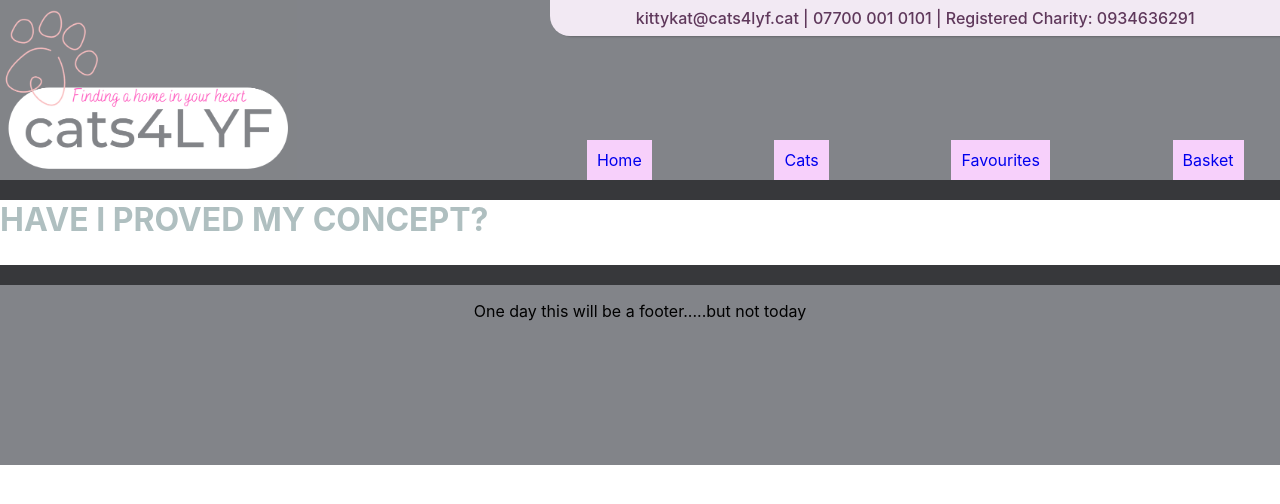
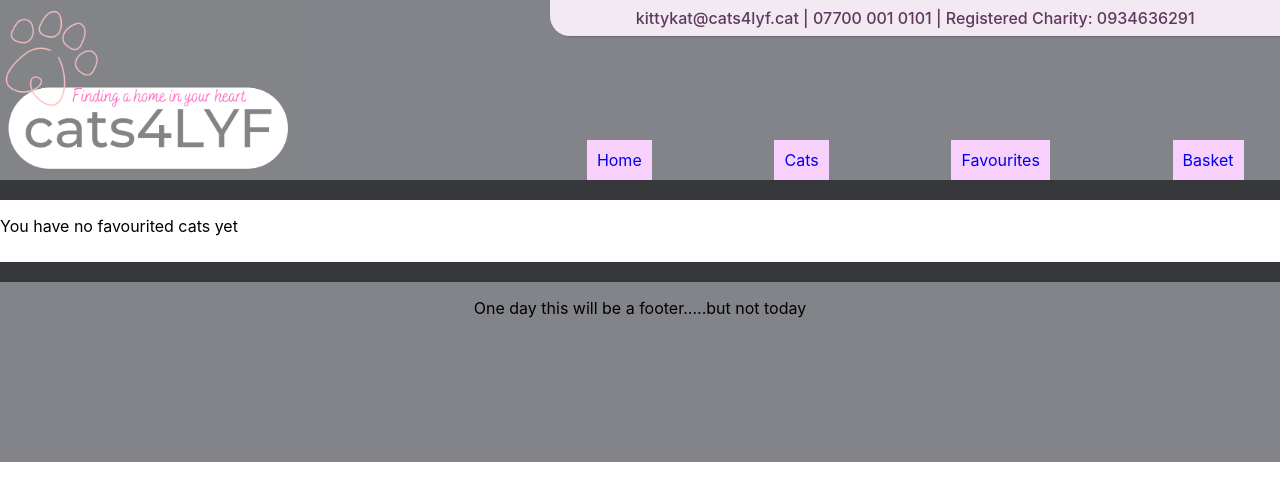
Before and after one commit to uglyfish1991/catsmodal, a React (Create React App) app: page /favourites in a window 1280 px wide. Shown: the top 504 px of the page. Built offline with nearby package versions, Linux system fonts and the light colour scheme.

Commit message:
conditional rendering on favList

```diff
--- a/src/components/CatModal.js
+++ b/src/components/CatModal.js
@@ -51,7 +51,7 @@ const CatModal = ({ cat, index }) => {
                         Adopt a {cat.breeds[0].name}
                         <input type="number" min="0" max="5"/>
                         <button onClick={()=> setBuyCat(cat.breeds[0].name)}>Adopt</button>
-                        <button onClick={()=> handleNewFav(cat.breeds[0].name)}>Fav this cat</button>
+                        <button onClick={()=> handleNewFav(cat)}>Fav this cat</button>
                     </div>
                 </div>
             </Modal>
--- /dev/null
+++ b/src/components/FavCatCard.js
@@ -0,0 +1,14 @@
+import React from "react";
+
+const FavCatCard = ({catName, catImg}) =>{
+
+    return(
+        <>
+        <h1>{catName}</h1>
+        <img src={catImg}/>
+        </>
+
+    )
+}
+
+export default FavCatCard;
--- a/src/components/FavCatList.js
+++ b/src/components/FavCatList.js
@@ -1,27 +1,30 @@
 import React, { useContext } from "react";
+import FavCatCard from "./FavCatCard";
 import { Context as CatContext } from "../contexts/CatContext";
 
 const FavCatList = () => {
 
     const { favCat } = useContext(CatContext)
     console.log(favCat)
+
+    if (favCat.len > 0) {
         return (
             <div>
                 <h1>Have I proved my concept?</h1>
-            {favCat.map((catName, index)=>{
-                return <CatCard key={index} catName={catName}/>
+                {favCat.map((favCat, index) => {
+                    return <FavCatCard key={index} catImg={favCat.url} catName={favCat.breeds[0].name} />
                 })}
             </div>
-
-        // c0ndit0nal rrender c0s favcat will initially be null - tern 0p i fast
-        // this ? true : false
         )
     }
 
-const CatCard = ({catName}) =>{
-    return(
-        <h1>{catName}</h1>
+    else {
+        return (
+            <div>
+                <p>You have no favourited cats yet</p>
+            </div>
         )
+    }
 }
 
 export default FavCatList;
--- a/src/contexts/CatContext.js
+++ b/src/contexts/CatContext.js
@@ -4,7 +4,7 @@ export const Context = React.createContext(null);
 
 export function CounterProvider({children}) {
 
-    const [favCat, setFavCat] = useState([""])
+    const [favCat, setFavCat] = useState([])
 
     return (
         <Context.Provider value={{favCat, setFavCat}}>
```
Lines whose indentation alone changed are shown as unchanged.
